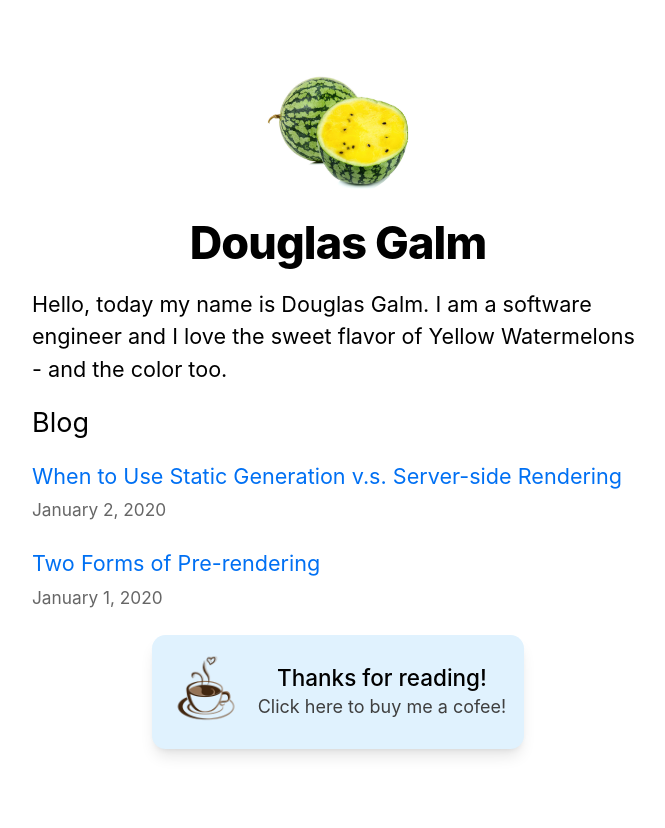
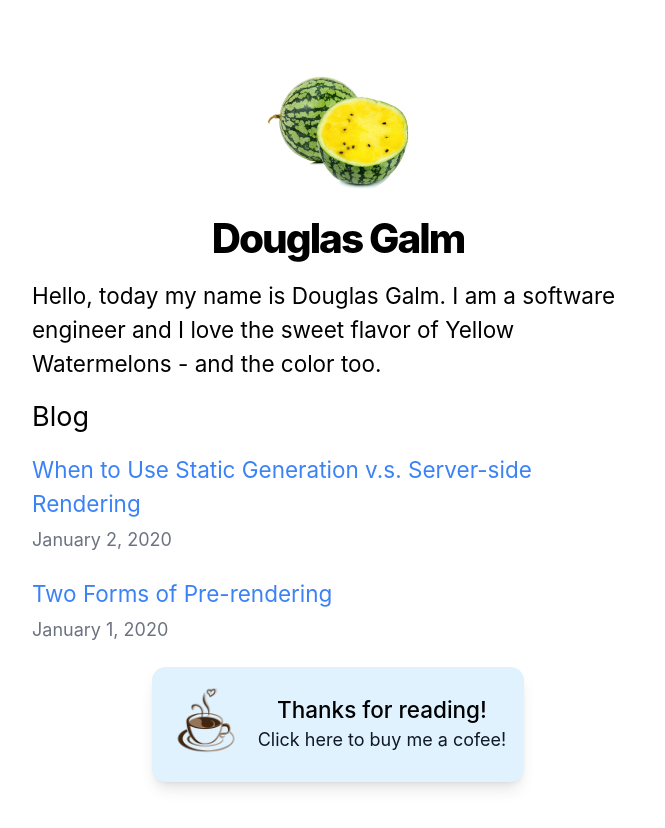
Before and after one commit to pandahaiku/nextjs-example-project, a Next.js app: page / in a window 1280 px wide. Shown: the top 828 px of the page, without its empty margins (302-967 px from the left). Built offline with nearby package versions, Linux system fonts and the light colour scheme.

Commit message:
remove css styles in favor of tailwind css

```diff
--- a/components/coffee-button.js
+++ b/components/coffee-button.js
@@ -1,10 +1,10 @@
 import Image from "next/image";
 import React from "react";
-import buttonStyles from '../styles/button.module.css';
+
 
 const CoffeeButton = React.forwardRef(({ onClick, href }, ref) => {
-  return <div href={href} onClick={onClick} ref={ref}>
-    <button className="p-4 max-w-sm mx-auto bg-sky-100 hover:bg-sky-200 rounded-xl shadow-lg flex items-center space-x-4">
+  return <a target="_blank" href={href} onClick={onClick} ref={ref} rel="noreferrer noopener">
+    <button className="p-4 max-w-sm mx-auto bg-sky-100 hover:bg-yellow-200 rounded-xl shadow-lg flex items-center space-x-4">
       <div className="shrink-0">
         <Image
           priority
@@ -18,10 +18,10 @@ const CoffeeButton = React.forwardRef(({ onClick, href }, ref) => {
       <div>
         {/* className= sets the attribute for the given section, and we can use styles defined from utilStyles which was imported*/}
         <div className="text-xl font-medium text-black">Thanks for reading!</div>
-        <p className={buttonStyles.lighttext}>Click here to buy me a cofee!</p>
+        <p className="text-gray-900">Click here to buy me a cofee!</p>
       </div>
     </button>
-  </div>
+  </a>
 })
 CoffeeButton.displayName = "CoffeeButton";
 
--- a/components/layout.js
+++ b/components/layout.js
@@ -1,7 +1,5 @@
 import Head from 'next/head'
 import Image from 'next/image'
-import styles from './layout.module.css'
-import utilStyles from '../styles/utils.module.css'
 import Link from 'next/link'
 
 // Summary //
@@ -13,7 +11,7 @@ export const siteTitle = 'Next.js Sample Website'
 
 export default function Layout({ children, home }) {
   return (
-    <div className={styles.container}>
+    <div className="mx-auto mt-12 mb-24 max-w-xl py-0 px-4">
       <Head>
         <link rel="icon" href="/favicon.ico" />
         <meta
@@ -29,18 +27,18 @@ export default function Layout({ children, home }) {
         <meta name="og:title" content={siteTitle} />
         <meta name="twitter:card" content="summary_large_image" />
       </Head>
-      <header className={styles.header}>
+      <header className="flex flex-col items-center">
         {home ? (
           <>
             <Image
               priority
               src="/images/profile.jpg"
-              className={utilStyles.borderCircle}
+              className="rounded-full"
               height={144}
               width={144}
               alt={name}
             />
-            <h1 className={utilStyles.heading2Xl}>{name}</h1>
+            <h1 className="font-extrabold text-4xl mx-0 my-4 tracking-tighter">{name}</h1>
           </>
         ) : (
           <>
@@ -49,16 +47,16 @@ export default function Layout({ children, home }) {
                 <Image
                   priority
                   src="/images/profile.jpg"
-                  className={utilStyles.borderCircle}
+                  className="rounded-full"
                   height={108}
                   width={108}
                   alt={name}
                 />
               </a>
             </Link>
-            <h2 className={utilStyles.headingLg}>
+            <h2 className="text-2xl mx-0 my-4">
               <Link href="/">
-                <a className={utilStyles.colorInherit}>{name}</a>
+                <a className="text-inherit">{name}</a>
               </Link>
             </h2>
           </>
@@ -66,7 +64,7 @@ export default function Layout({ children, home }) {
       </header>
       <main>{children}</main>
       {!home && (
-        <div className={styles.backToHome}>
+        <div className="mx-0 mb-0 mt-12">
           <Link href="/">
             <a>← Back to home</a>
           </Link>
--- a/pages/index.js
+++ b/pages/index.js
@@ -1,7 +1,5 @@
 import Head from 'next/head'
-import Image from 'next/image'
 import Layout, { siteTitle } from '../components/layout'
-import utilStyles from '../styles/utils.module.css'
 import { getSortedPostsData } from '../lib/blog-posts'
 import Link from 'next/link'
 import Date from '../components/date'
@@ -47,19 +45,19 @@ export default function Home({ allPostsData, data }) {
       <Head>
         <title>{siteTitle}</title>
       </Head>
-      <section className={utilStyles.headingMd}>
+      <section className="text-xl leading-normal">
         <p>Hello, today my name is Douglas Galm. I am a software engineer and I love the sweet flavor of Yellow Watermelons - and the color too.</p>
       </section>
-      <section className={`${utilStyles.headingMd} ${utilStyles.padding1px}`}>
-        <h2 className={utilStyles.headingLg}>Blog</h2>
-        <ul className={utilStyles.list}>
+      <section className="text-xl leading-normal pt-px">
+        <h2 className="text-2xl mx-0 my-4">Blog</h2>
+        <ul className="m-0 p-0">
           {allPostsData.map(({ id, date, title }) => (
-            <li className={utilStyles.listItem} key={id}>
+            <li className="mx-0 mt-0 mb-5" key={id}>
               <Link href={`/posts/${id}`}>
-                <a>{title}</a>
+                <a className="text-blue-500 no-underline hover:underline hover:text-yellow-500">{title}</a>
               </Link>
               <br />
-              <small className={utilStyles.lightText}>
+              <small className="text-gray-500">
                 <Date dateString={date} />
               </small>
             </li>
--- a/pages/posts/[blog-id].js
+++ b/pages/posts/[blog-id].js
@@ -2,7 +2,6 @@ import Head from 'next/head'
 import Layout from '../../components/layout'
 import { getAllPostIds, getPostData } from '../../lib/blog-posts'
 import Date from '../../components/date'
-import utilStyles from '../../styles/utils.module.css'
 
 export async function getStaticProps({ params }) {
   const postData = await getPostData(params["blog-id"])
@@ -41,8 +40,8 @@ export default function Post({ postData }) {
         <title>{postData.title}</title>
       </Head>
       <article>
-        <h1 className={utilStyles.headingXl}>{postData.title}</h1>
-        <div className={utilStyles.lightText}>
+        <h1 className="font-extrabold text-3xl mx-0 my-4 tracking-tighter">{postData.title}</h1>
+        <div className="text-gray-500">
           <Date dateString={postData.date} />
         </div>
         <div dangerouslySetInnerHTML={{ __html: postData.contentHtml }} />
--- a/styles/Home.module.css
+++ /dev/null
@@ -1,116 +0,0 @@
-.container {
-  padding: 0 2rem;
-}
-
-.main {
-  min-height: 100vh;
-  padding: 4rem 0;
-  flex: 1;
-  display: flex;
-  flex-direction: column;
-  justify-content: center;
-  align-items: center;
-}
-
-.footer {
-  display: flex;
-  flex: 1;
-  padding: 2rem 0;
-  border-top: 1px solid #eaeaea;
-  justify-content: center;
-  align-items: center;
-}
-
-.footer a {
-  display: flex;
-  justify-content: center;
-  align-items: center;
-  flex-grow: 1;
-}
-
-.title a {
-  color: #0070f3;
-  text-decoration: none;
-}
-
-.title a:hover,
-.title a:focus,
-.title a:active {
-  text-decoration: underline;
-}
-
-.title {
-  margin: 0;
-  line-height: 1.15;
-  font-size: 4rem;
-}
-
-.title,
-.description {
-  text-align: center;
-}
-
-.description {
-  margin: 4rem 0;
-  line-height: 1.5;
-  font-size: 1.5rem;
-}
-
-.code {
-  background: #fafafa;
-  border-radius: 5px;
-  padding: 0.75rem;
-  font-size: 1.1rem;
-  font-family: Menlo, Monaco, Lucida Console, Liberation Mono, DejaVu Sans Mono,
-    Bitstream Vera Sans Mono, Courier New, monospace;
-}
-
-.grid {
-  display: flex;
-  align-items: center;
-  justify-content: center;
-  flex-wrap: wrap;
-  max-width: 800px;
-}
-
-.card {
-  margin: 1rem;
-  padding: 1.5rem;
-  text-align: left;
-  color: inherit;
-  text-decoration: none;
-  border: 1px solid #eaeaea;
-  border-radius: 10px;
-  transition: color 0.15s ease, border-color 0.15s ease;
-  max-width: 300px;
-}
-
-.card:hover,
-.card:focus,
-.card:active {
-  color: #0070f3;
-  border-color: #0070f3;
-}
-
-.card h2 {
-  margin: 0 0 1rem 0;
-  font-size: 1.5rem;
-}
-
-.card p {
-  margin: 0;
-  font-size: 1.25rem;
-  line-height: 1.5;
-}
-
-.logo {
-  height: 1em;
-  margin-left: 0.5rem;
-}
-
-@media (max-width: 600px) {
-  .grid {
-    width: 100%;
-    flex-direction: column;
-  }
-}
--- a/styles/button.module.css
+++ /dev/null
@@ -1,3 +0,0 @@
-.lighttext {
-  color: rgb(63, 63, 63);
-}
--- a/styles/globals.css
+++ b/styles/globals.css
@@ -16,15 +16,6 @@ body {
   box-sizing: border-box;
 }
 
-a {
-  color: #0070f3;
-  text-decoration: none;
-}
-
-a:hover {
-  text-decoration: underline;
-}
-
 img {
   max-width: 100%;
   display: block;
--- a/styles/utils.module.css
+++ /dev/null
@@ -1,52 +0,0 @@
-.heading2Xl {
-  font-size: 2.5rem;
-  line-height: 1.2;
-  font-weight: 800;
-  letter-spacing: -0.05rem;
-  margin: 1rem 0;
-}
-
-.headingXl {
-  font-size: 2rem;
-  line-height: 1.3;
-  font-weight: 800;
-  letter-spacing: -0.05rem;
-  margin: 1rem 0;
-}
-
-.headingLg {
-  font-size: 1.5rem;
-  line-height: 1.4;
-  margin: 1rem 0;
-}
-
-.headingMd {
-  font-size: 1.2rem;
-  line-height: 1.5;
-}
-
-.borderCircle {
-  border-radius: 9999px;
-}
-
-.colorInherit {
-  color: inherit;
-}
-
-.padding1px {
-  padding-top: 1px;
-}
-
-.list {
-  list-style: none;
-  padding: 0;
-  margin: 0;
-}
-
-.listItem {
-  margin: 0 0 1.25rem;
-}
-
-.lightText {
-  color: #666;
-}
```
